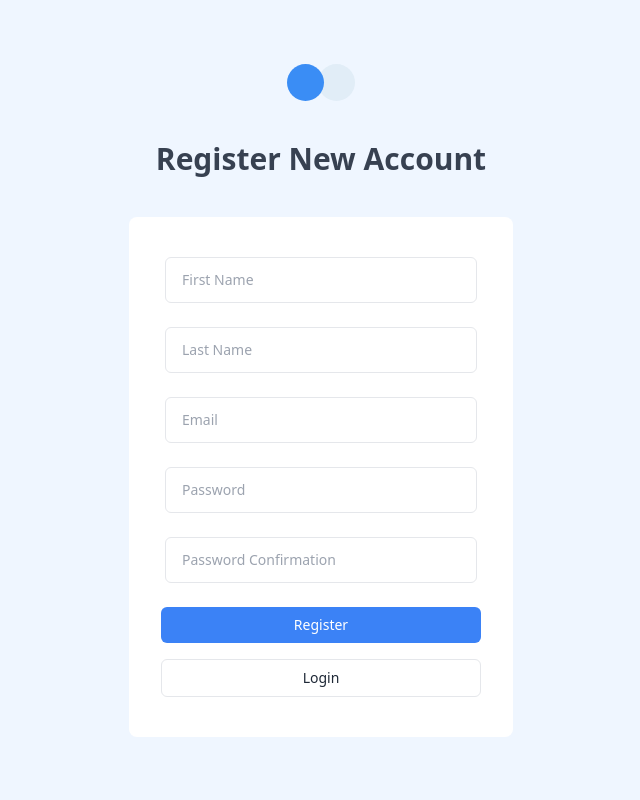
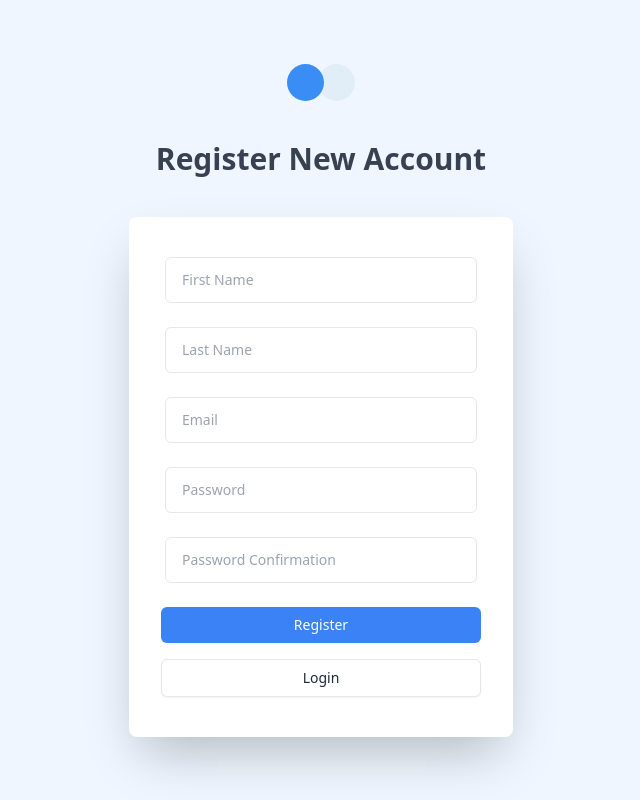
Before and after one commit to neuodev/topson, a React (Create React App) app in the folder client/: page /register in a window 1280 px wide. Shown: the whole page, without its empty margins (319-959 px from the left). Built offline with nearby package versions, Linux system fonts and the light colour scheme.

Commit message:
Add shadow to the form

```diff
--- a/client/package.json
+++ b/client/package.json
@@ -1,6 +1,7 @@
 {
   "name": "client",
   "version": "0.1.0",
+  "proxy": "http://127.0.0.1:8000",
   "private": true,
   "dependencies": {
     "@emotion/react": "^11.8.2",
@@ -13,10 +14,14 @@
     "@types/node": "^17.0.23",
     "@types/react": "^17.0.43",
     "@types/react-dom": "^17.0.14",
+    "axios": "^0.26.1",
     "react": "^17.0.2",
     "react-dom": "^17.0.2",
+    "react-redux": "^7.2.6",
     "react-router-dom": "^6.2.2",
     "react-scripts": "5.0.0",
+    "redux": "^4.1.2",
+    "redux-thunk": "^2.4.1",
     "typescript": "^4.6.3",
     "web-vitals": "^2.1.4"
   },
--- a/client/src/components/common/Button.tsx
+++ b/client/src/components/common/Button.tsx
@@ -10,7 +10,7 @@ const Button: React.FC<Props> = ({ children, primary, onClick }) => {
   return (
     <button
       onClick={onClick}
-      className={`w-full py-2 text-sm font-medium capitalize rounded-md transition-colors duration-300  ${
+      className={`w-full py-2 text-sm font-medium capitalize rounded-md transition-colors duration-300 shadow-sm ${
         primary
           ? "bg-blue-500 text-white hover:bg-blue-400"
           : "bg-white border text-gray-800 border-gray-200 hover:bg-gray-50"
--- a/client/src/components/register/RegisterForm.tsx
+++ b/client/src/components/register/RegisterForm.tsx
@@ -4,7 +4,7 @@ import TextField from "../common/TextField";
 
 const RegisterForm = () => {
   return (
-    <div className="w-96 bg-white px-8 py-10 rounded-lg">
+    <div className="w-96 bg-white px-8 py-10 rounded-lg shadow-2xl">
       <div className="mb-6">
         <TextField placeholder="First Name" />
       </div>
```
Also changed, not shown: 1 other file (tests, documents, lock files or other folders).
